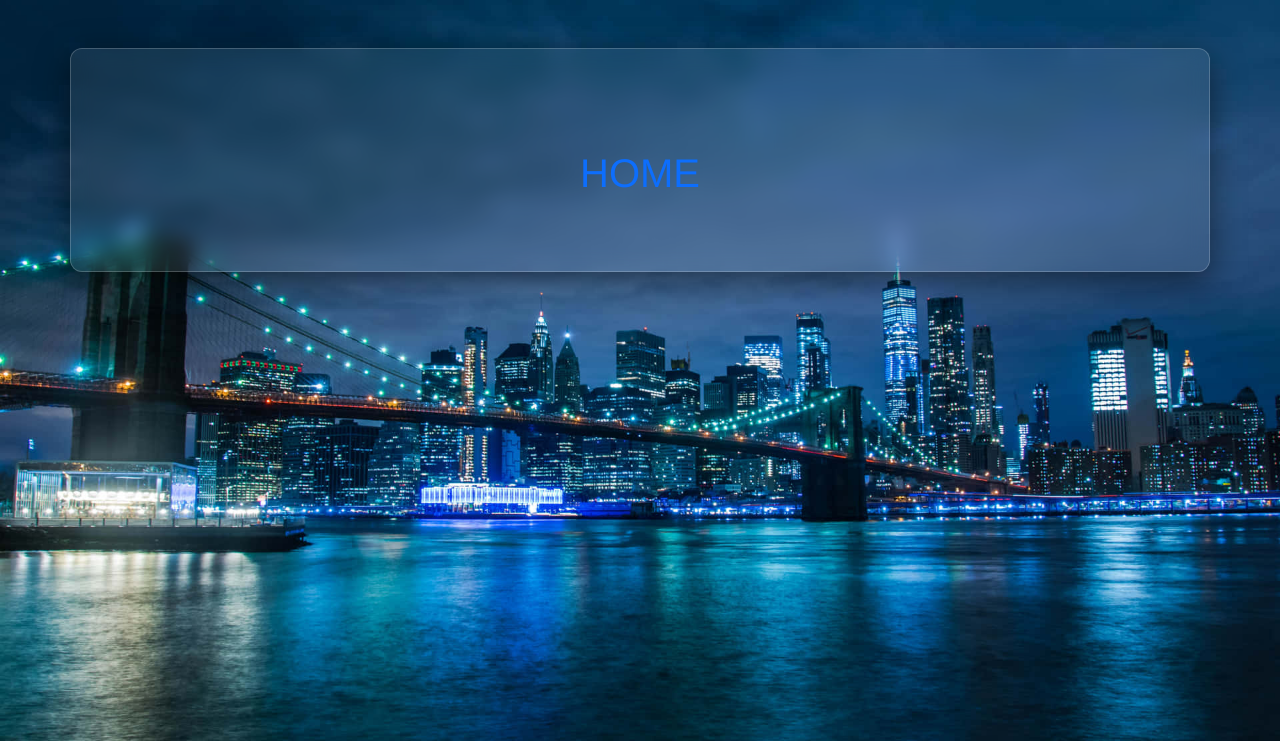
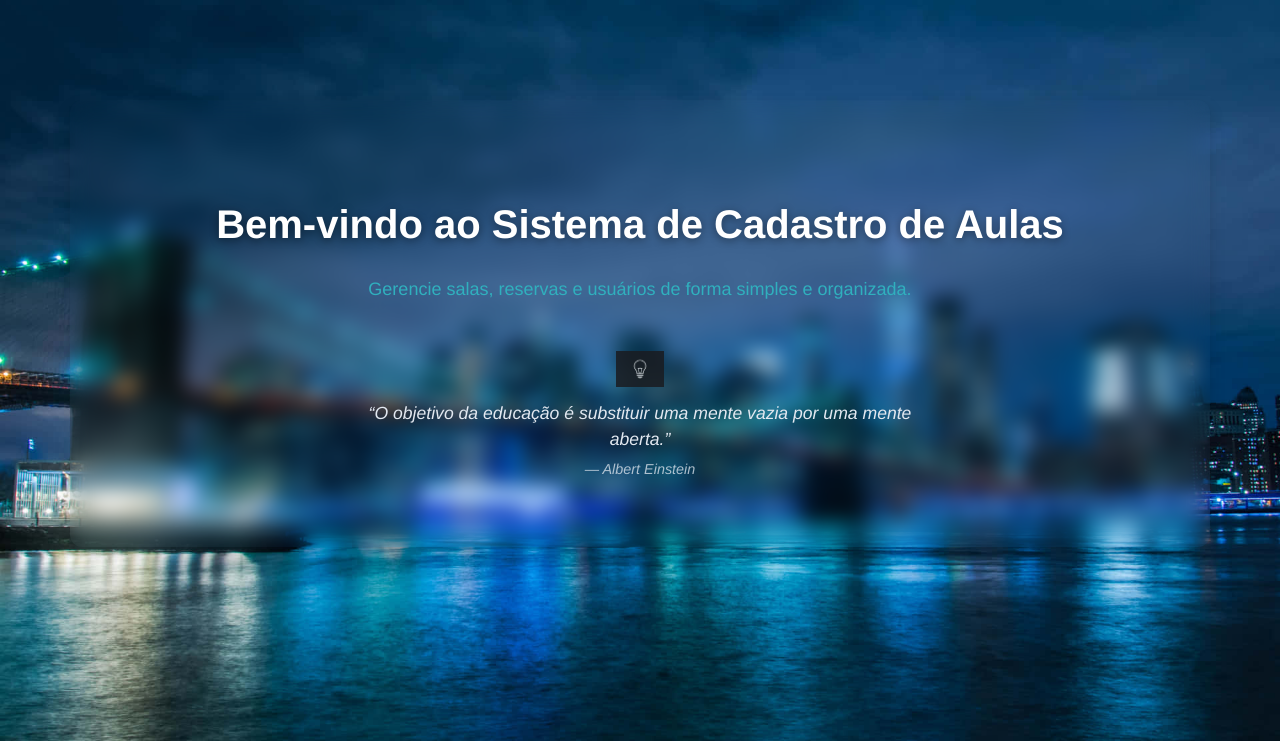
Before and after one commit to Erickstaub/Trabalho_Python, a Django app: page / in a window 1280 px wide. Shown: the part 59-800 px from the top of the page. Run offline with Django 5.2, Linux system fonts and the light colour scheme; data comes from the database, SQL or seed files in the repository; both versions use the stored data as it was after the commit.

Commit message:
fbalizado

```diff
--- a/core/templates/core/home.html
+++ b/core/templates/core/home.html
@@ -1,16 +1,43 @@
 {% extends 'core/base.html' %}
+{% load static %}
 
 {% block title %}Home{% endblock %}
 
 {% block content %}
+
 <link static="css/home.css" rel="stylesheet">
-<div class="container text-center mt-5">
 
-    <h1 class="mb-4 text-primary">HOME</h1>
+
+
 
     <div class="d-grid gap-3 col-6 mx-auto">
 
     </div>
+    <div class="card shadow container">
 
-</div>
+
+
+       <h1 class="hero-title">Bem-vindo ao Sistema de Cadastro de Aulas</h1>
+
+        <p>
+            Gerencie salas, reservas e usuários de forma simples e organizada.
+        </p>
+
+        <div class="quote-box">
+            <img src="{% static 'core/img/idea.gif' %}" alt="Educação em movimento" class="quote-gif">
+
+            <blockquote>
+                “O objetivo da educação é substituir uma mente vazia por uma mente aberta.”
+                <span>— Albert Einstein</span>
+            </blockquote>
+        </div>
+
+        <div class="hero-buttons">
+
+
+        </div>
+
+    </div>
+
+
 {% endblock %}
--- a/core/views.py
+++ b/core/views.py
@@ -279,7 +279,7 @@ def reservas(request):
         conta = None
         return redirect('/')
 
-    reservas = Reserva.objects.filter(usuario=conta)
+    reservas = Reserva.objects.filter()
 
     return render(request, "core/reservas.html", {'reservas': reservas, 'conta': conta})
 
```
Also changed, not shown: core/templates/core/menu.html (+0 -19 lines), db.sqlite3.
